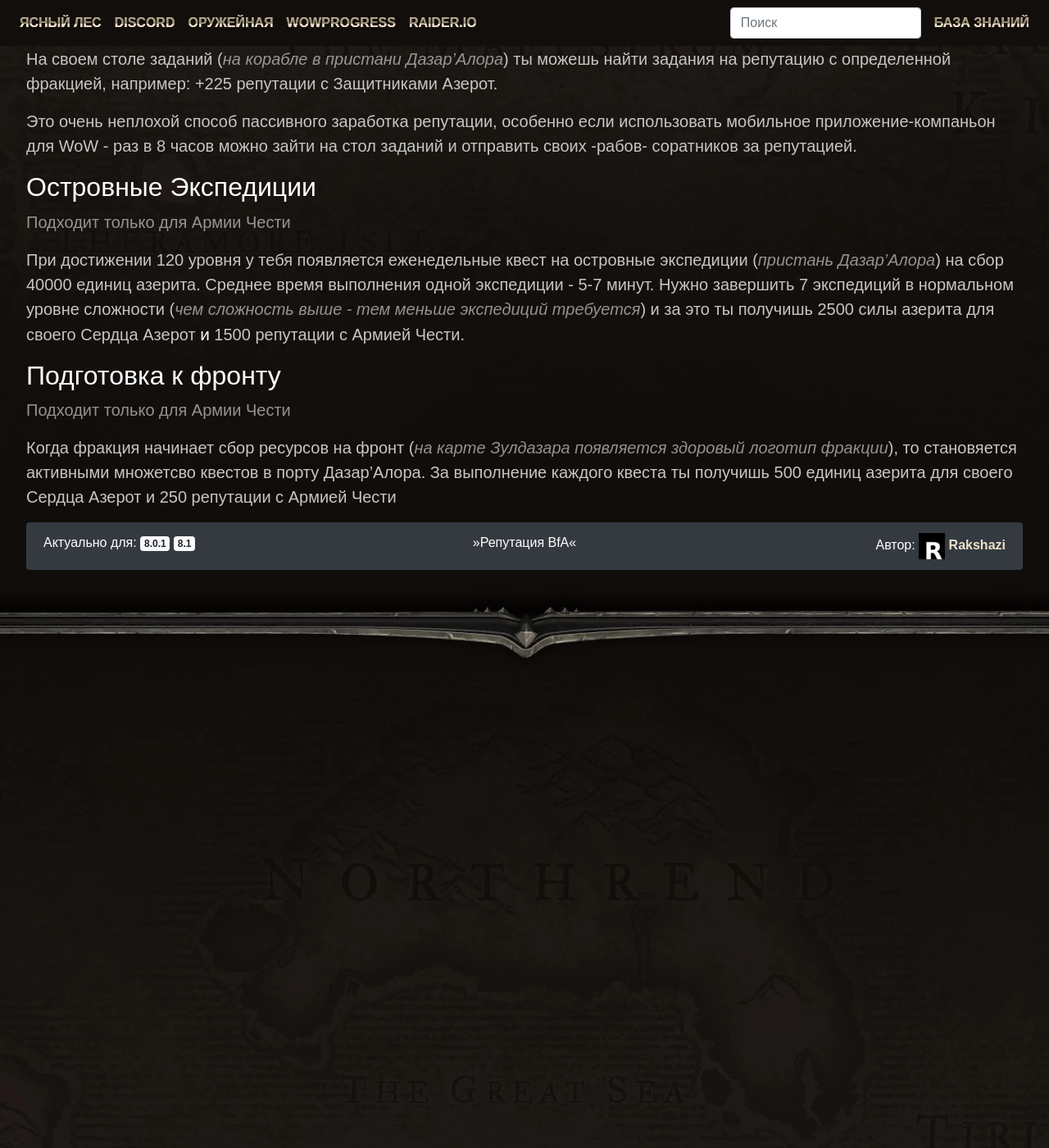
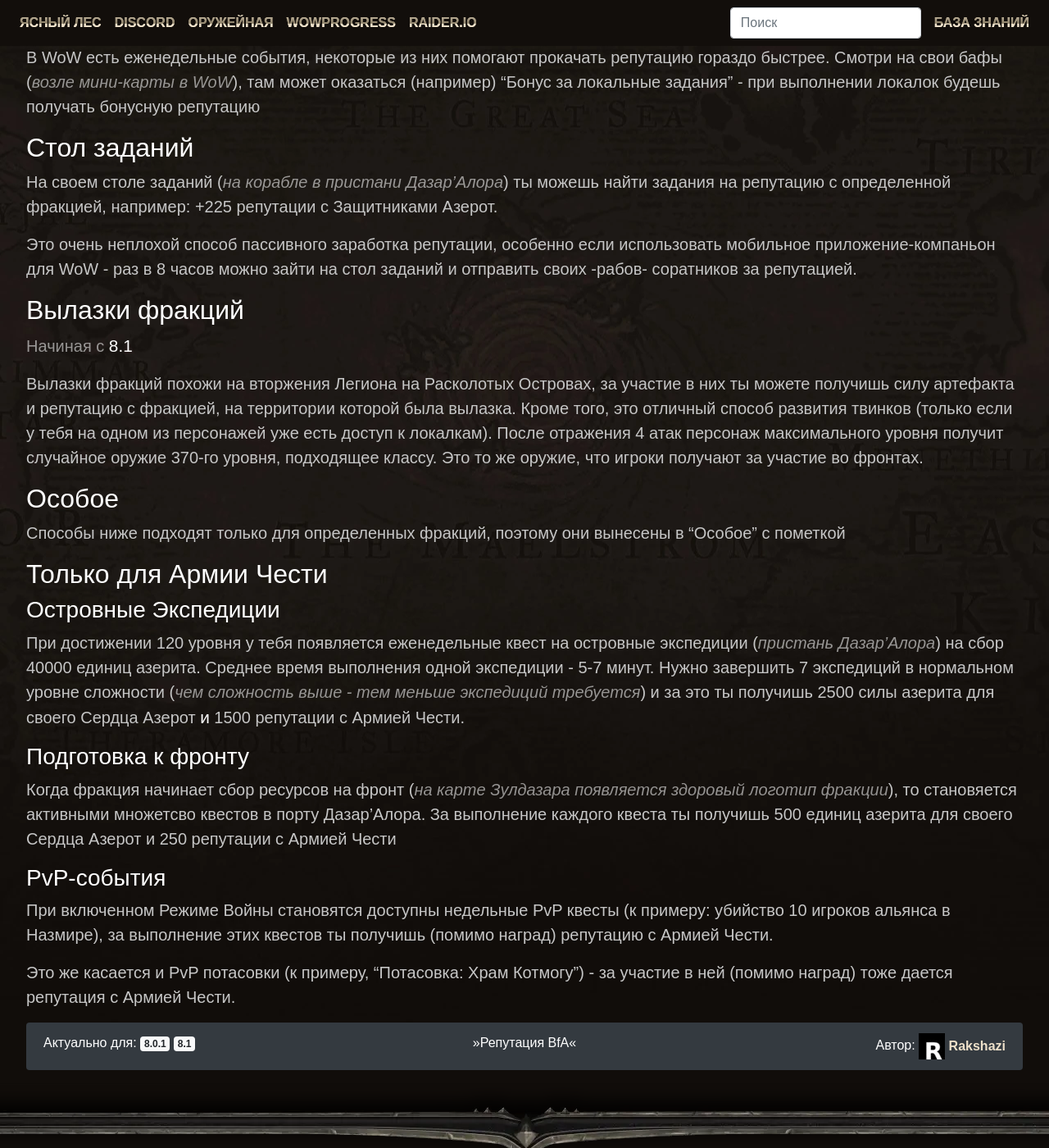
Before and after one commit to forestguild/website, a Jekyll site: the page built from wiki/reputation/bfa.md, in a window 1280 px wide and 1400 px high, scrolled down 4830 px. Shown: the whole window at 82% size. Built offline with Jekyll 4.4.1, drawn with Linux system fonts in a browser that asks for light colours; a script that is not in the unit is left out; comment, search, counter and statistics services are not loaded; before the commit the page ends 5643 px from its top, so only the background shows below that; some of the changed text lies outside the part shown.

Commit message:
Added more ways for bfa reputation

```diff
--- a/wiki/reputation/bfa.md
+++ b/wiki/reputation/bfa.md
@@ -31,8 +31,12 @@
         - [Контракты](#контракты)
         - [События](#события)
     * [Стол заданий](#стол-заданий)
-    * [Островные Экспедиции](#островные-экспедиции)
-    * [Подготовка к фронту](#подготовка-к-фронту)
+    * [Вылазки фракций](#вылазки-фракций)
+    * [Особое](#особое)
+    * [Только для Армии Чести](#только-для-армии-чести)
+        - [Островные Экспедиции](#островные-экспедиции)
+        - [Подготовка к фронту](#подготовка-к-фронту)
+        - [PvP-события](#pvp-события)
 
 <!-- vim-markdown-toc -->
 
@@ -45,7 +49,7 @@
 
 **Штаб**(интендант/квесты): Пристань Дазар'Алора
 
-**Способы фарма**: [локальные задания](#локальные-задания), [стол заданий](#стол-заданий), [островные экспедиции](#островные-экспедиции), [подготовка к фронту](#подготовка-к-фронту)
+**Способы фарма**: [локальные задания](#локальные-задания), [стол заданий](#стол-заданий), [вылазки фракций](#вылазки-фракций), [островные экспедиции](#островные-экспедиции), [подготовка к фронту](#подготовка-к-фронту), [PvP-события](#pvp-события)
 
 **Что дают**:
 
@@ -61,7 +65,7 @@
 
 **Штаб(интендант)**: Вол'дун
 
-**Способы фарма**: [квесты](#квесты), [локальные задания](#локальные-задания), [стол заданий](#стол-заданий)
+**Способы фарма**: [квесты](#квесты), [локальные задания](#локальные-задания), [стол заданий](#стол-заданий), [вылазки фракций](#вылазки-фракций)
 
 **Что дают**:
 
@@ -90,7 +94,7 @@
 
 **Штаб(интендант/квесты)**: Дазар'Алор
 
-**Способы фарма**: [квесты](#квесты), [локальные задания](#локальные-задания), [стол заданий](#стол-заданий)
+**Способы фарма**: [квесты](#квесты), [локальные задания](#локальные-задания), [стол заданий](#стол-заданий), [вылазки фракций](#вылазки-фракций)
 
 **Что дают**:
 
@@ -118,7 +122,7 @@
 
 **Штаб(интендант/квесты)**: Назмир
 
-**Способы фарма**: [квесты](#квесты), [локальные задания](#локальные-задания), [стол заданий](#стол-заданий)
+**Способы фарма**: [квесты](#квесты), [локальные задания](#локальные-задания), [стол заданий](#стол-заданий), [вылазки фракций](#вылазки-фракций)
 
 **Что дают**:
 
@@ -172,14 +176,31 @@
 
 Это очень неплохой способ пассивного заработка репутации, особенно если использовать мобильное приложение-компаньон для WoW - раз в 8 часов можно зайти на стол заданий и отправить своих -рабов- соратников за репутацией.
 
-## Островные Экспедиции
+## Вылазки фракций
 
-> Подходит только для Армии Чести
+> Начиная с **8.1**
+
+Вылазки фракций похожи на вторжения Легиона на Расколотых Островах, за участие в них ты можете получишь силу артефакта и репутацию с фракцией, на территории которой была вылазка.
+Кроме того, это отличный способ развития твинков (только если у тебя на одном из персонажей уже есть доступ к локалкам).
+После отражения 4 атак персонаж максимального уровня получит случайное оружие 370-го уровня, подходящее классу.
+Это то же оружие, что игроки получают за участие во фронтах.
+
+## Особое
+
+Способы ниже подходят только для определенных фракций, поэтому они вынесены в "Особое" с пометкой
+
+## Только для Армии Чести
+
+### Островные Экспедиции
 
 При достижении 120 уровня у тебя появляется еженедельные квест на островные экспедиции (_пристань Дазар'Алора_) на сбор 40000 единиц азерита. Среднее время выполнения одной экспедиции - 5-7 минут. Нужно завершить 7 экспедиций в нормальном уровне сложности (_чем сложность выше - тем меньше экспедиций требуется_) и за это ты получишь 2500 силы азерита для своего Сердца Азерот **и** 1500 репутации с Армией Чести.
 
-## Подготовка к фронту
-
-> Подходит только для Армии Чести
+### Подготовка к фронту
 
 Когда фракция начинает сбор ресурсов на фронт (_на карте Зулдазара появляется здоровый логотип фракции_), то становяется активными множетсво квестов в порту Дазар'Алора. За выполнение каждого квеста ты получишь 500 единиц азерита для своего Сердца Азерот и 250 репутации с Армией Чести
+
+### PvP-события
+
+При включенном Режиме Войны становятся доступны недельные PvP квесты (к примеру: убийство 10 игроков альянса в Назмире), за выполнение этих квестов ты получишь (помимо наград) репутацию с Армией Чести.
+
+Это же касается и PvP потасовки (к примеру, "Потасовка: Храм Котмогу") - за участие в ней (помимо наград) тоже дается репутация с Армией Чести.
```
